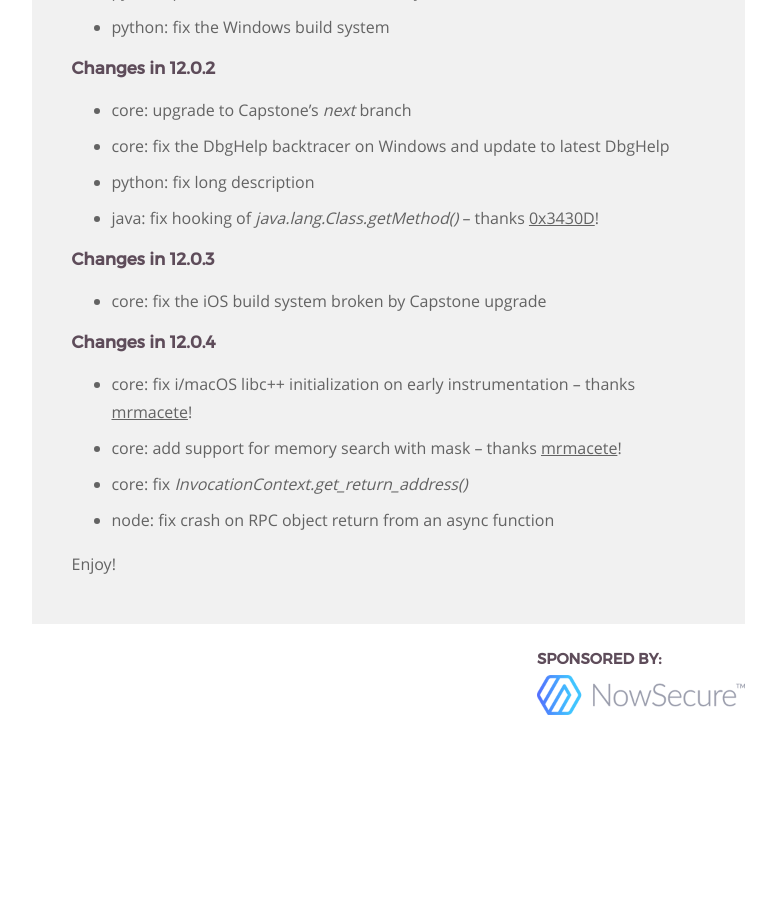
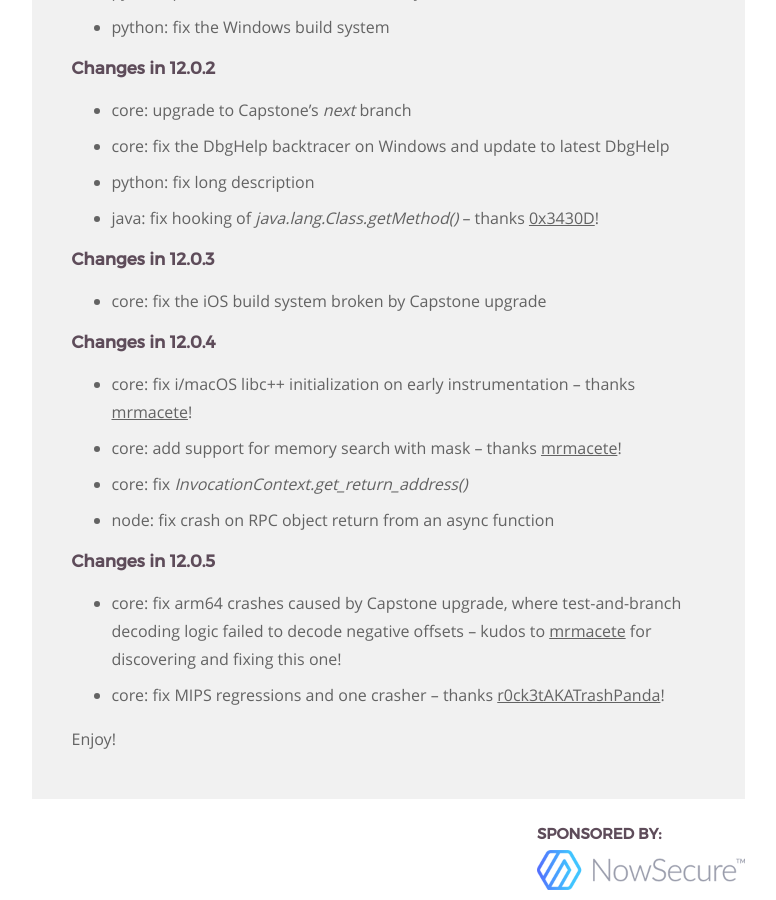
Before and after one commit to frida/frida-website, a Jekyll site: the page built from _posts/2018-07-12-frida-12-0-released.markdown, in a window 1280 px wide and 900 px high, scrolled down 3448 px. Shown: the whole window, without its empty margins (364-1140 px from the left). Built offline with Jekyll 4.4.1, drawn with Linux system fonts in a browser that asks for light colours; before the commit the page ends 4173 px from its top, so only the background shows below that.

Commit message:
Summarize changes in 12.0.5

```diff
--- a/_posts/2018-07-12-frida-12-0-released.markdown
+++ b/_posts/2018-07-12-frida-12-0-released.markdown
@@ -165,6 +165,13 @@ language bindings are finally consistent with our [core API][].
 - core: fix *InvocationContext.get_return_address()*
 - node: fix crash on RPC object return from an async function
 
+### Changes in 12.0.5
+
+- core: fix arm64 crashes caused by Capstone upgrade, where test-and-branch
+        decoding logic failed to decode negative offsets – kudos to
+        [mrmacete][] for discovering and fixing this one!
+- core: fix MIPS regressions and one crasher – thanks [r0ck3tAKATrashPanda][]!
+
 Enjoy!
 
 
@@ -178,3 +185,4 @@ Enjoy!
 [core API]: https://gist.github.com/oleavr/e6af8791adbef8fbde06
 [0x3430D]: https://github.com/0x3430D
 [mrmacete]: https://github.com/mrmacete
+[r0ck3tAKATrashPanda]: https://github.com/r0ck3tAKATrashPanda
```
